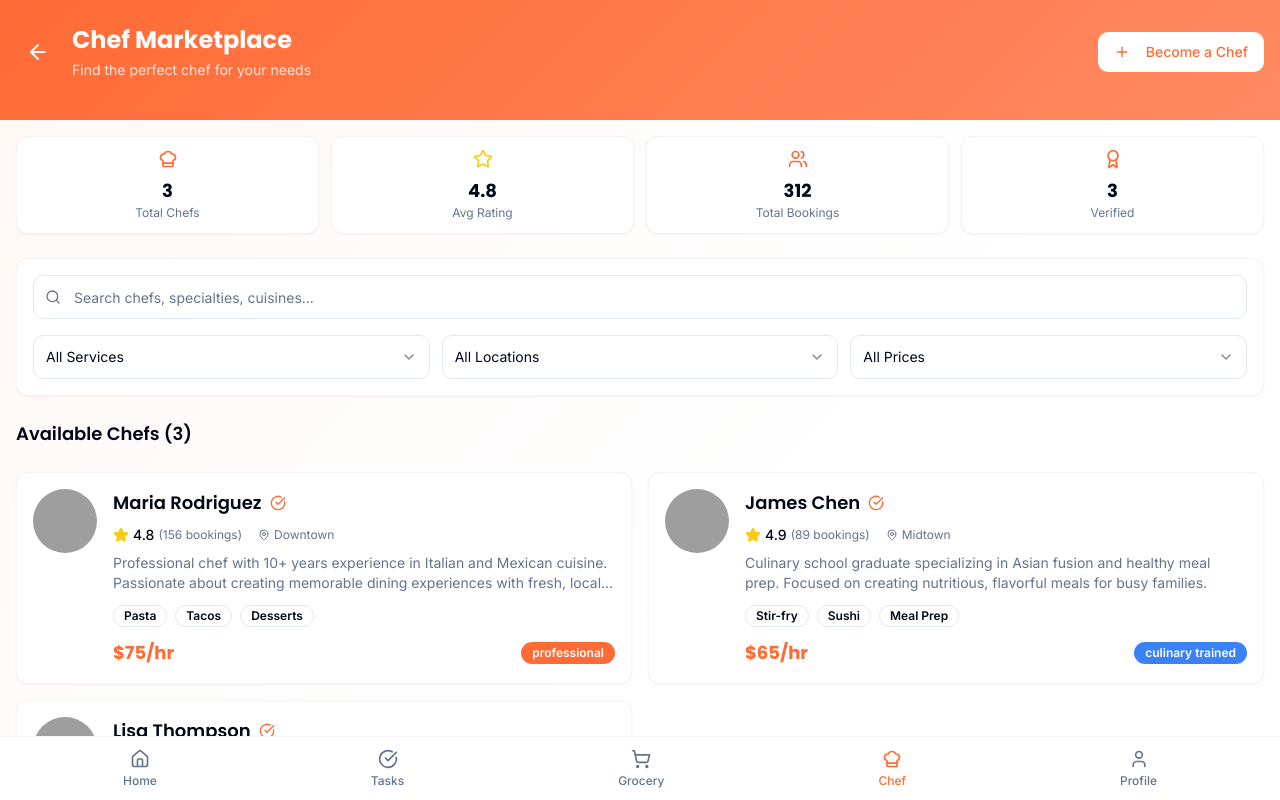
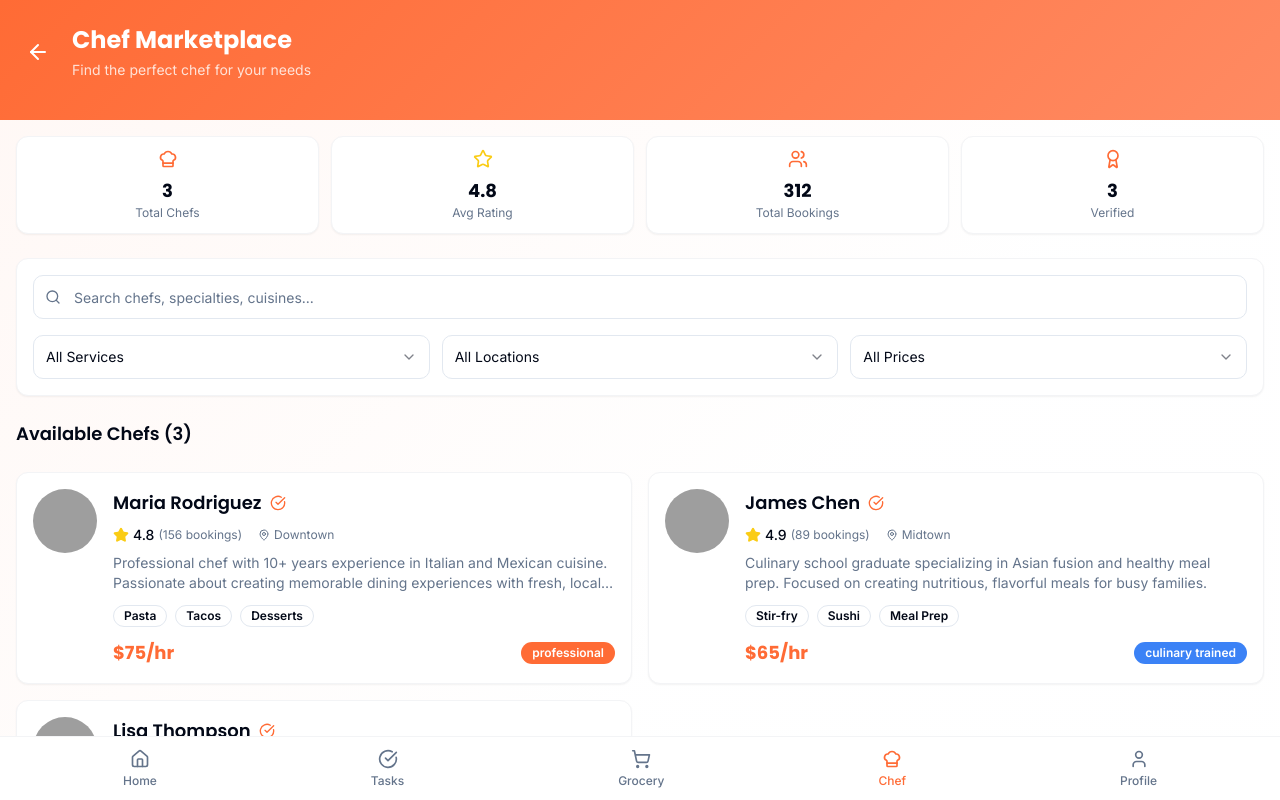
Before and after one commit to mindbridge-xr/koffa-basket-groceries-home, a React (Vite) app: page /chef-marketplace in a window 1280 px wide. Shown: the top 800 px of the page. Built offline with nearby package versions, Linux system fonts and the light colour scheme; grey boxes are pictures that could not be loaded.

Commit message:
Refactor: Remove "Become a Chef" button
Removed the "Become a Chef" button from the `PageHeader` in `ChefMarketplace.tsx` to simplify the header and avoid redundancy.

```diff
--- a/src/pages/ChefMarketplace.tsx
+++ b/src/pages/ChefMarketplace.tsx
@@ -1,4 +1,3 @@
-
 import React, { useState } from 'react';
 import { useNavigate } from 'react-router-dom';
 import { useChef } from '@/context/ChefContext';
@@ -66,17 +65,7 @@ export const ChefMarketplace: React.FC = () => {
         title="Chef Marketplace"
         subtitle="Find the perfect chef for your needs"
         showBack={true}
-      >
-        {!isChef && (
-          <Button
-            className="bg-white text-primary hover:bg-white/90"
-            onClick={() => navigate('/chef-onboarding')}
-          >
-            <Plus className="h-4 w-4 mr-2" />
-            Become a Chef
-          </Button>
-        )}
-      </PageHeader>
+      />
 
       <div className="mobile-spacing py-4 space-y-6">
         {/* Marketplace Stats */}
```
